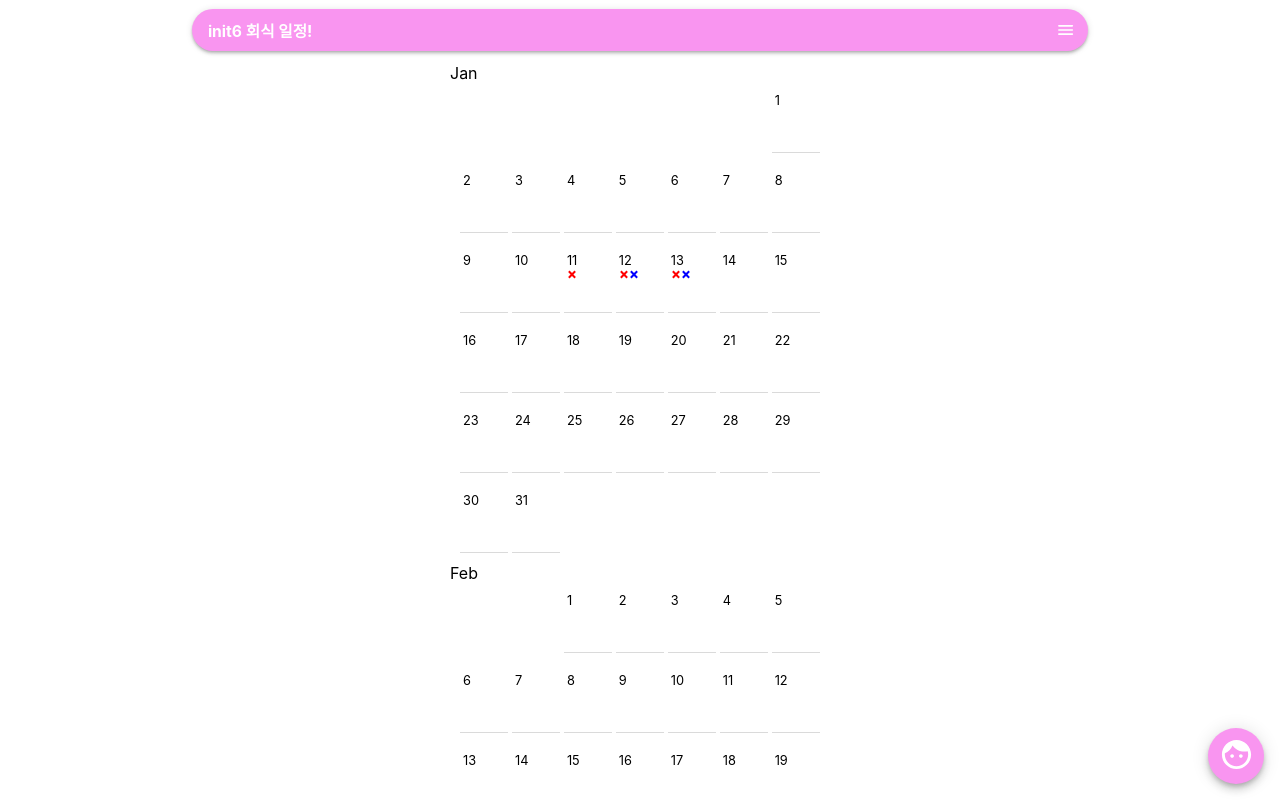
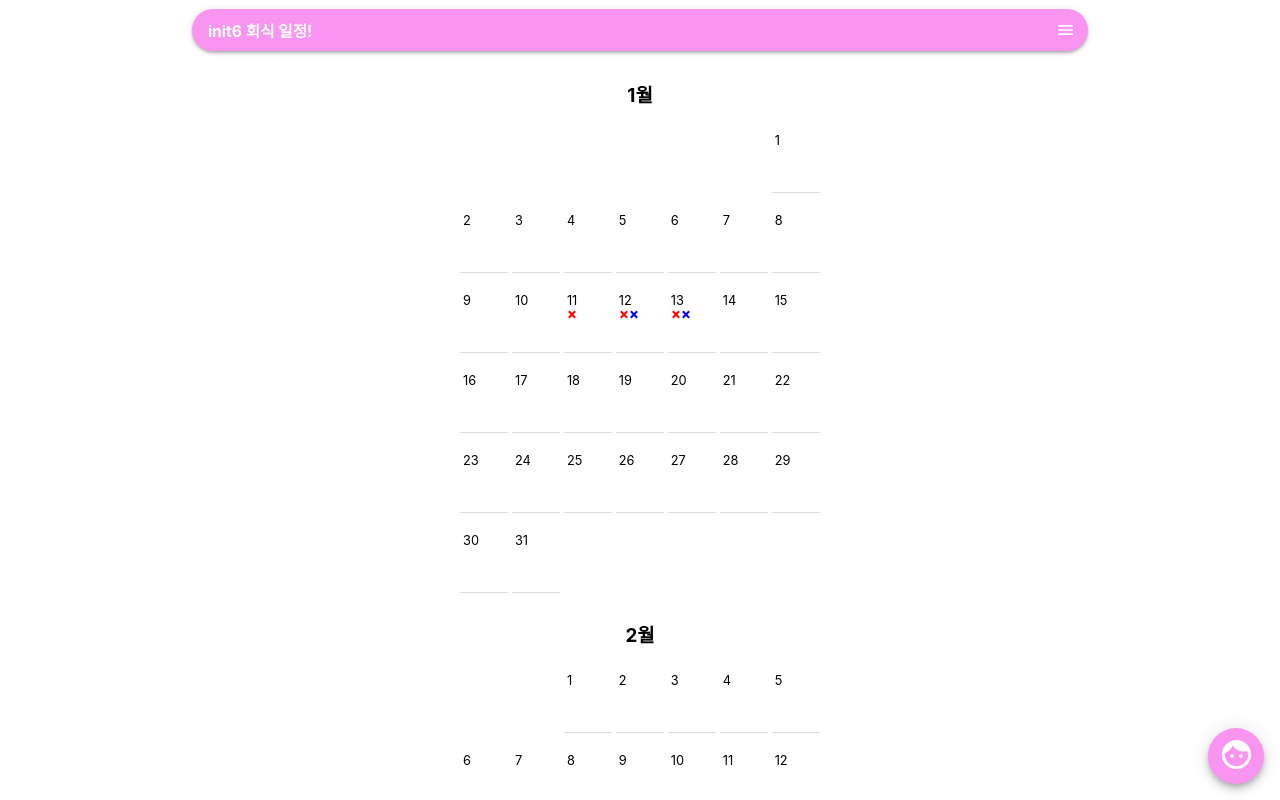
Before and after one commit to rkskekzzz/timong, a React (Create React App) app in the folder frontend/: page / in a window 1280 px wide. Shown: the top 800 px of the page. Built offline with nearby package versions, Linux system fonts and the light colour scheme.

Commit message:
Feat : Month title style 수정

```diff
--- a/frontend/src/Components/Calendar/MonthBox.styled.ts
+++ b/frontend/src/Components/Calendar/MonthBox.styled.ts
@@ -16,9 +16,13 @@ const VFlexBox = styled.div`
 `;
 
 const CalendarTitle = styled.span`
+  font-size: 1.18rem;
+  font-weight: bold;
+  width: 100%;
+  height: 60px;
   display: flex;
   align-items: center;
-  text-align: center;
+  justify-content: center;
 `;
 
 const Styled = { VFlexBox, HFlexBox, CalendarTitle };
--- a/frontend/src/Components/Calendar/MonthBox.tsx
+++ b/frontend/src/Components/Calendar/MonthBox.tsx
@@ -39,7 +39,7 @@ const MonthBox: React.FC<{ month: Month }> = ({ month }) => {
   return (
     <div>
       <Styled.CalendarTitle>
-        {month.monthMoment.format('MMM')}
+        {month.monthMoment.format('M') + '월'}
       </Styled.CalendarTitle>
       {month.week.map((week, index) => {
         return (
```
